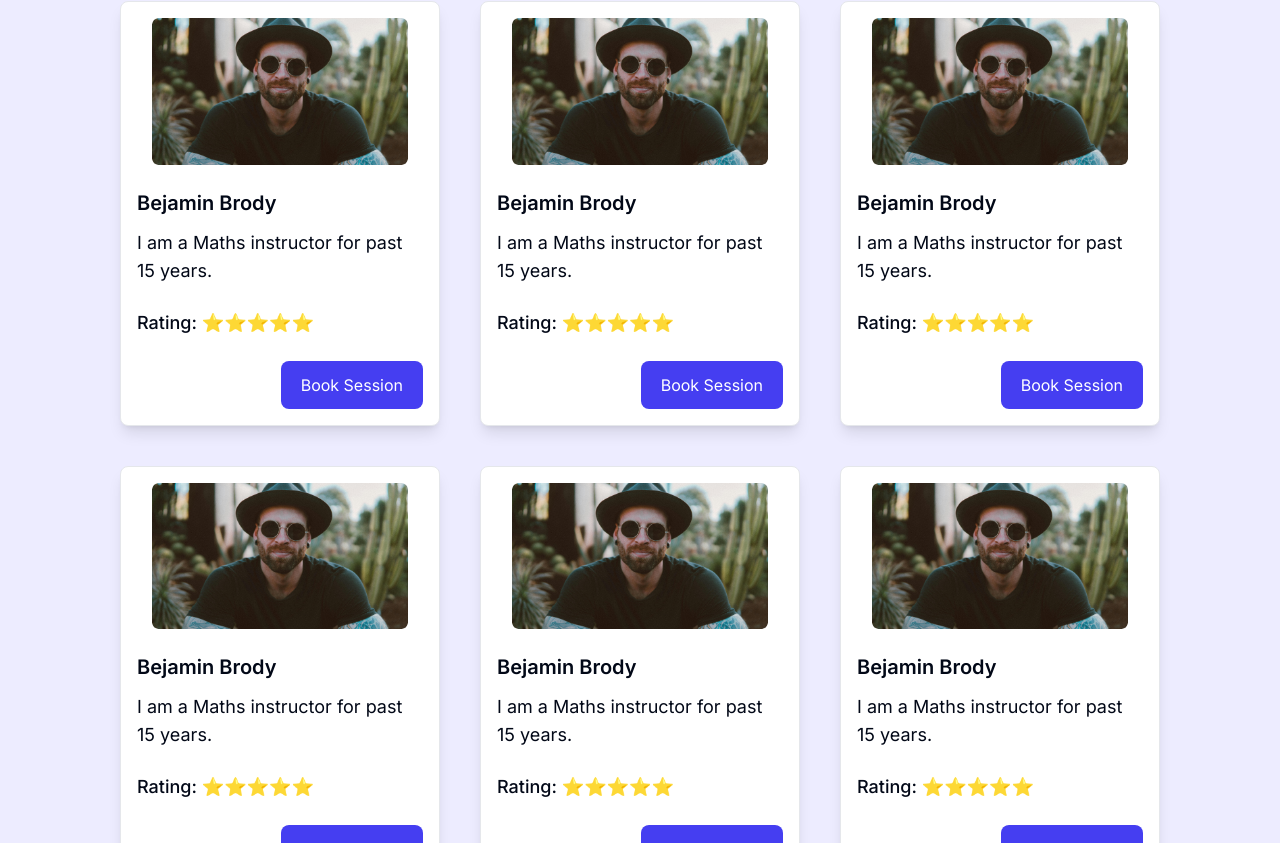
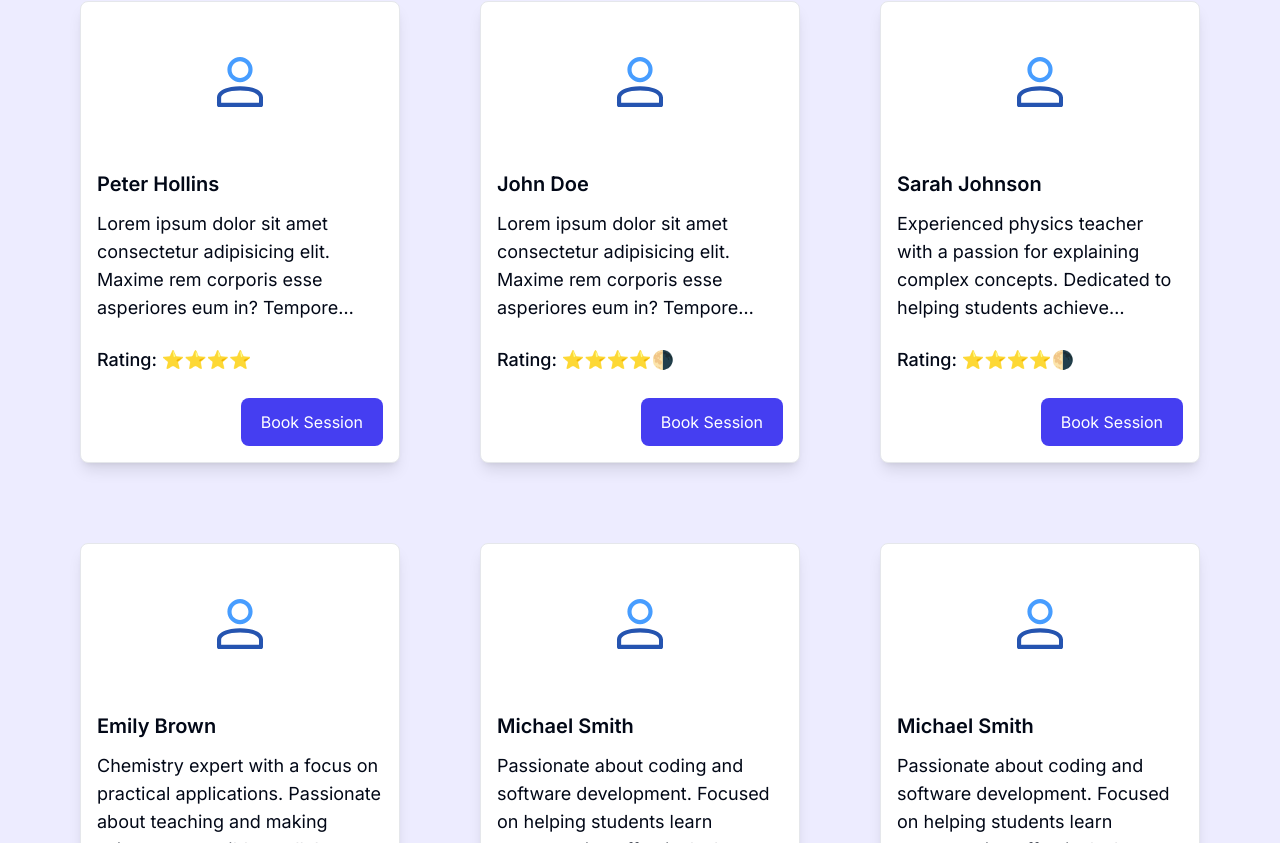
Before and after one commit to MatchGenius20/webapp, a Next.js app: page / in a window 1280 px wide. Shown: the part 1157-2000 px from the top of the page. Built offline with nearby package versions, Linux system fonts and the light colour scheme.

Commit message:
made ui changes

```diff
--- a/src/app/find-coach/profile/[id]/page.tsx
+++ b/src/app/find-coach/profile/[id]/page.tsx
@@ -61,10 +61,10 @@ const CoachProfile: React.FC = () => {
           <div className="border-b  pb-4">
             <h3 className="text-lg font-semibold mb-2">Statistics</h3>
             <p className="text-md">
-              Total Sessions: {coach.statistics.totalSessions}
+              Total Sessions: {coach.statistics?.totalSessions}
             </p>
             <p className="text-md">
-              Total Duration: {coach.statistics.totalDuration} minutes
+              Total Duration: {coach.statistics?.totalDuration} minutes
             </p>
           </div>
           <div className="mt-6">
@@ -79,7 +79,7 @@ const CoachProfile: React.FC = () => {
             <h2 className="text-2xl font-semibold mb-3">{coach.speciality}</h2>
             <p className="text-md text-[#A5A4A4]">{coach.description}</p>
             <div className="flex flex-wrap mt-6">
-              {coach.skills.map((skill, index) => (
+              {coach.skills?.map((skill, index) => (
                 <div
                   key={index}
                   className="bg-[#EDECFF] text-[#8480F6] rounded-md px-4 py-2 text-md font-medium mr-2 mb-2 border "
@@ -101,7 +101,7 @@ const CoachProfile: React.FC = () => {
           </div>
           <div>
             <h3 className="text-xl font-semibold mb-4">Reviews</h3>
-            {coach.reviews.map((review, index) => (
+            {coach.reviews?.map((review, index) => (
               <div
                 key={index}
                 className="bg-[#F3F3FF] p-6 rounded mb-4 border "
--- a/src/coachdata.tsx
+++ b/src/coachdata.tsx
@@ -1,10 +1,10 @@
-import { Coach } from '../type'
+import { Coach } from "../type";
 export const coaches: Coach[] = [
   {
     id: '1',
     name: 'Peter Hollins',
     location: 'New York',
-    rating: 4.5,
+    rating: 4.1,
     skills: ['Maths', 'Statistics', 'Probability'],
     speciality: 'Maths Faculty with 15 years of teaching experience',
     price: 30,
@@ -120,5 +120,216 @@ export const coaches: Coach[] = [
       },
     ],
   },
-  // ... other coaches
-]
+  {
+    id: '3',
+    name: 'Sarah Johnson',
+    location: 'London',
+    rating: 4.8,
+    skills: ['Physics', 'Mathematics'],
+    speciality: 'Physics Faculty with 12 years of teaching experience',
+    price: 40,
+    availability: 'Available to take sessions until 25th July 2024.',
+    timings: 'Weekdays: 9am to 6pm\nWeekends: 11am to 2pm',
+    image: '/images/man2.svg',
+    experience: 12,
+    description:
+      'Experienced physics teacher with a passion for explaining complex concepts. Dedicated to helping students achieve academic success. Lorem ipsum dolor sit amet consectetur adipisicing elit. Tempore rem ad eius.',
+    statistics: {
+      totalSessions: 50,
+      totalDuration: 300,
+    },
+    reviews: [
+      {
+        rating: 4.8,
+        date: '18 July 2024',
+        text: 'Excellent teacher, very clear explanations.',
+        duration: 120,
+      },
+      {
+        rating: 4.7,
+        date: '17 July 2024',
+        text: 'Helped me understand difficult topics.',
+        duration: 110,
+      },
+    ],
+    calendar: [
+      {
+        session: 'Session 1',
+        date: '20 July 2024',
+        start: '09:00',
+        end: '10:00',
+      },
+      {
+        session: 'Session 2',
+        date: '21 July 2024',
+        start: '10:00',
+        end: '11:00',
+      },
+      {
+        session: 'Session 3',
+        date: '22 July 2024',
+        start: '11:00',
+        end: '12:00',
+      },
+    ],
+  },
+  {
+    id: '4',
+    name: 'Emily Brown',
+    location: 'Berlin',
+    rating: 4.6,
+    skills: ['Chemistry', 'Biology'],
+    speciality: 'Chemistry Faculty with 10 years of teaching experience',
+    price: 35,
+    availability: 'Available for sessions until 18th July 2024.',
+    timings: 'Weekdays: 8am to 4pm\nWeekends: 9am to 1pm',
+    image: '/images/man2.svg',
+    experience: 10,
+    description:
+      'Chemistry expert with a focus on practical applications. Passionate about teaching and making science accessible to all. Lorem ipsum dolor sit amet, consectetur adipisicing elit. Mollitia maxime dolorum accusamus.',
+    statistics: {
+      totalSessions: 40,
+      totalDuration: 200,
+    },
+    reviews: [
+      {
+        rating: 4.6,
+        date: '15 July 2024',
+        text: 'Great practical examples and explanations.',
+        duration: 100,
+      },
+      {
+        rating: 4.5,
+        date: '14 July 2024',
+        text: 'Very knowledgeable and helpful.',
+        duration: 95,
+      },
+    ],
+    calendar: [
+      {
+        session: 'Session 1',
+        date: '16 July 2024',
+        start: '08:00',
+        end: '09:00',
+      },
+      {
+        session: 'Session 2',
+        date: '17 July 2024',
+        start: '09:00',
+        end: '10:00',
+      },
+      {
+        session: 'Session 3',
+        date: '18 July 2024',
+        start: '10:00',
+        end: '11:00',
+      },
+    ],
+  },
+  {
+    id: '5',
+    name: 'Michael Smith',
+    location: 'Sydney',
+    rating: 4.7,
+    skills: ['Computer Science', 'Programming'],
+    speciality: 'Computer Science Faculty with 8 years of teaching experience',
+    price: 45,
+    availability: 'Available for sessions until 22nd July 2024.',
+    timings: 'Weekdays: 9am to 5pm\nWeekends: 10am to 1pm',
+    image: '/images/man2.svg',
+    experience: 8,
+    description:
+      'Passionate about coding and software development. Focused on helping students learn programming effectively. Lorem ipsum dolor sit amet, consectetur adipisicing elit. Nemo, reiciendis.',
+    statistics: {
+      totalSessions: 35,
+      totalDuration: 190,
+    },
+    reviews: [
+      {
+        rating: 4.7,
+        date: '20 July 2024',
+        text: 'Excellent knowledge of programming languages.',
+        duration: 100,
+      },
+      {
+        rating: 4.6,
+        date: '19 July 2024',
+        text: 'Very patient and helpful.',
+        duration: 90,
+      },
+    ],
+    calendar: [
+      {
+        session: 'Session 1',
+        date: '21 July 2024',
+        start: '09:00',
+        end: '10:00',
+      },
+      {
+        session: 'Session 2',
+        date: '22 July 2024',
+        start: '10:00',
+        end: '11:00',
+      },
+      {
+        session: 'Session 3',
+        date: '23 July 2024',
+        start: '11:00',
+        end: '12:00',
+      },
+    ],
+  },
+  {
+    id: '6',
+    name: 'Michael Smith',
+    location: 'Sydney',
+    rating: 4.7,
+    skills: ['Computer Science', 'Programming'],
+    speciality: 'Computer Science Faculty with 8 years of teaching experience',
+    price: 45,
+    availability: 'Available for sessions until 22nd July 2024.',
+    timings: 'Weekdays: 9am to 5pm\nWeekends: 10am to 1pm',
+    image: '/images/man2.svg',
+    experience: 8,
+    description:
+      'Passionate about coding and software development. Focused on helping students learn programming effectively. Lorem ipsum dolor sit amet, consectetur adipisicing elit. Nemo, reiciendis.',
+    statistics: {
+      totalSessions: 35,
+      totalDuration: 190,
+    },
+    reviews: [
+      {
+        rating: 4.7,
+        date: '20 July 2024',
+        text: 'Excellent knowledge of programming languages.',
+        duration: 100,
+      },
+      {
+        rating: 4.6,
+        date: '19 July 2024',
+        text: 'Very patient and helpful.',
+        duration: 90,
+      },
+    ],
+    calendar: [
+      {
+        session: 'Session 1',
+        date: '21 July 2024',
+        start: '09:00',
+        end: '10:00',
+      },
+      {
+        session: 'Session 2',
+        date: '22 July 2024',
+        start: '10:00',
+        end: '11:00',
+      },
+      {
+        session: 'Session 3',
+        date: '23 July 2024',
+        start: '11:00',
+        end: '12:00',
+      },
+    ],
+  },
+];
--- a/src/components/CoachCategoryCard.tsx
+++ b/src/components/CoachCategoryCard.tsx
@@ -1,17 +1,34 @@
 import Image from 'next/image';
 import React from 'react';
-import { CoachCategoryCardProps } from '../../type';
-const CoachCategoryCard: React.FC<CoachCategoryCardProps> = ({ name, description, rating, imageUrl }) => {
+import { Coach } from '../../type';
+import Link from 'next/link';
+
+const CoachCategoryCard: React.FC<Coach> = ({ name, description, rating = 0, image, id }) => {
+  // Use default rating of 0 if rating is null
+  const effectiveRating = rating ?? 0;
+
+  // Calculate full and half stars based on effective rating
+  const fullStars = Math.floor(effectiveRating);
+  const halfStar = effectiveRating % 1 >= 0.5 ? 1 : 0;
+
+  // Create star arrays
+  const stars = [
+    ...Array(fullStars).fill('⭐'),
+    ...Array(halfStar).fill('🌗')
+  ];
+
   return (
     <div className="bg-white border border-gray-200 p-4 text-left rounded-lg shadow-lg max-w-80">
       <div className="flex justify-center">
-        <Image height={256} width={256} src={imageUrl} alt={`${name}'s picture`} className="object-cover rounded-md" />
+        <Image height={128} width={128} src={image || "/images/coachpic.png"} alt={`${name}'s picture`} className="object-cover rounded-md" />
       </div>
       <h3 className="text-xl font-semibold mt-6">{name}</h3>
-      <p className="mt-3 text-lg">{description}</p>
-      <div className="mt-6 font-medium text-lg">Rating: {Array(rating).fill('⭐').join('')}</div>
+      <p className="mt-3 text-lg line-clamp-4">{description}</p>
+      <div className="mt-6 font-medium text-lg">Rating: {stars.join('')}</div>
       <div className="flex justify-end mt-6">
-        <button className="px-5 py-3 bg-[#453EF1] text-white rounded-lg  text-base">Book Session</button>
+        <Link href={`/find-coach/profile/${id}`}>
+          <button className="px-5 py-3 bg-[#453EF1] text-white rounded-lg text-base">Book Session</button>
+        </Link>
       </div>
     </div>
   );
--- a/src/components/CoachList.tsx
+++ b/src/components/CoachList.tsx
@@ -4,53 +4,8 @@ import AOS from 'aos'
 import 'aos/dist/aos.css';
 import Link from 'next/link';
 import CoachCategoryCard from './CoachCategoryCard';
-interface Coach {
-  name: string;
-  description: string;
-  rating: number;
-  imageUrl: string;
-}
+import { coaches } from '@/coachdata';
 
-const coaches: Coach[] = [
-  {
-    name: 'Bejamin Brody',
-    description: 'I am a Maths instructor for past 15 years.',
-    rating: 5,
-    imageUrl: '/images/coachpic.png',
-  },
-  {
-    name: 'Bejamin Brody',
-    description: 'I am a Maths instructor for past 15 years.',
-    rating: 5,
-    imageUrl: '/images/coachpic.png',
-  },
-  {
-    name: 'Bejamin Brody',
-    description: 'I am a Maths instructor for past 15 years.',
-    rating: 5,
-    imageUrl: '/images/coachpic.png',
-  },
-  {
-    name: 'Bejamin Brody',
-    description: 'I am a Maths instructor for past 15 years.',
-    rating: 5,
-    imageUrl: '/images/coachpic.png',
-  },
-  {
-    name: 'Bejamin Brody',
-    description: 'I am a Maths instructor for past 15 years.',
-    rating: 5,
-    imageUrl: '/images/coachpic.png',
-  },
-  {
-    name: 'Bejamin Brody',
-    description: 'I am a Maths instructor for past 15 years.',
-    rating: 5,
-    imageUrl: '/images/coachpic.png',
-  },
-
-  // Add more coach objects as needed
-];
 
 const CoachList: React.FC = () => {
   useEffect(() => {
@@ -61,7 +16,7 @@ const CoachList: React.FC = () => {
   }, []);
 
   return (
-    <div className="flex flex-col items-center py-8 md:mb-12 mb-8 md:mt-16 mt-10 bg-[#EDECFF]" data-aos="slide-right" data-aos-delay="100">
+    <div className="flex flex-col items-center py-8 md:mb-16 mb-10 md:mt-16 mt-10 bg-[#EDECFF]" data-aos="slide-right" data-aos-delay="100">
       <div className="flex flex-col lg:flex-row lg:justify-between items-center w-full max-w-6xl px-6 mb-14">
         <div className="text-center lg:text-left">
           <h1 className="text-3xl lg:text-4xl font-bold mb-3">Top Rated Coaches</h1>
@@ -73,14 +28,15 @@ const CoachList: React.FC = () => {
           </Link>
         </div>
       </div>
-      <div className="grid grid-cols-1 sm:grid-cols-2 lg:grid-cols-3 gap-8 lg:gap-10 justify-center">
+      <div className="grid grid-cols-1 sm:grid-cols-2 lg:grid-cols-3 gap-16 lg:gap-20 justify-center">
         {coaches.map((coach, index) => (
           <CoachCategoryCard
+            id={coach.id}
             key={index}
             name={coach.name}
             description={coach.description}
             rating={coach.rating}
-            imageUrl={coach.imageUrl}
+            image={coach.image}
           />
         ))}
       </div>
```
Also changed, not shown: type.d.ts (+34 -33 lines).
